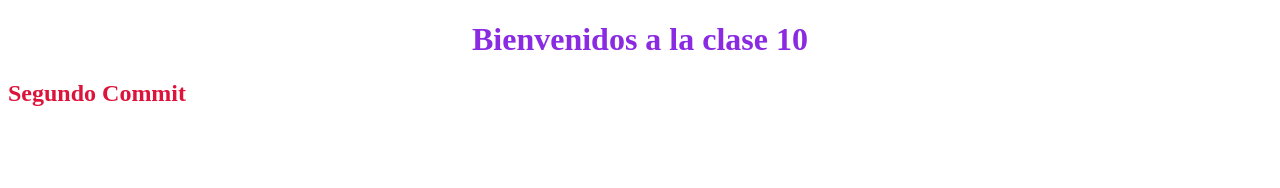
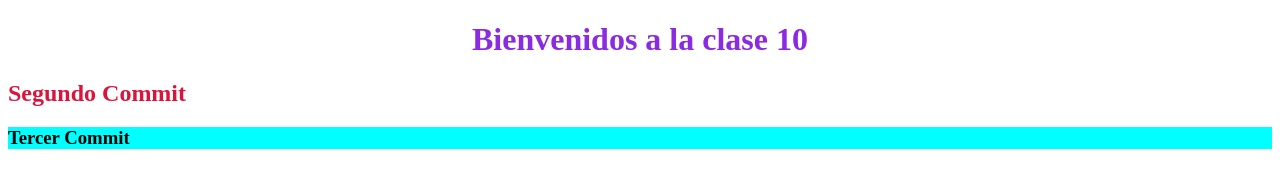
Before and after one commit to mcaceres8/Lunes-Comi-Noche, a plain HTML site: page index.html in a window 1280 px wide. Drawn offline with Linux system fonts and the light colour scheme.

Commit message:
tercer commit

```diff
--- a/css/estilo.css
+++ b/css/estilo.css
@@ -6,3 +6,7 @@ h1{
 h2{
     color: crimson;
 }
+
+h3{
+    background-color: cyan;
+}
--- a/index.html
+++ b/index.html
@@ -12,5 +12,7 @@
     <h1>Bienvenidos a la clase 10</h1>
 
     <h2>Segundo Commit</h2>
+
+    <h3>Tercer Commit</h3>
 </body>
 </html>
```
